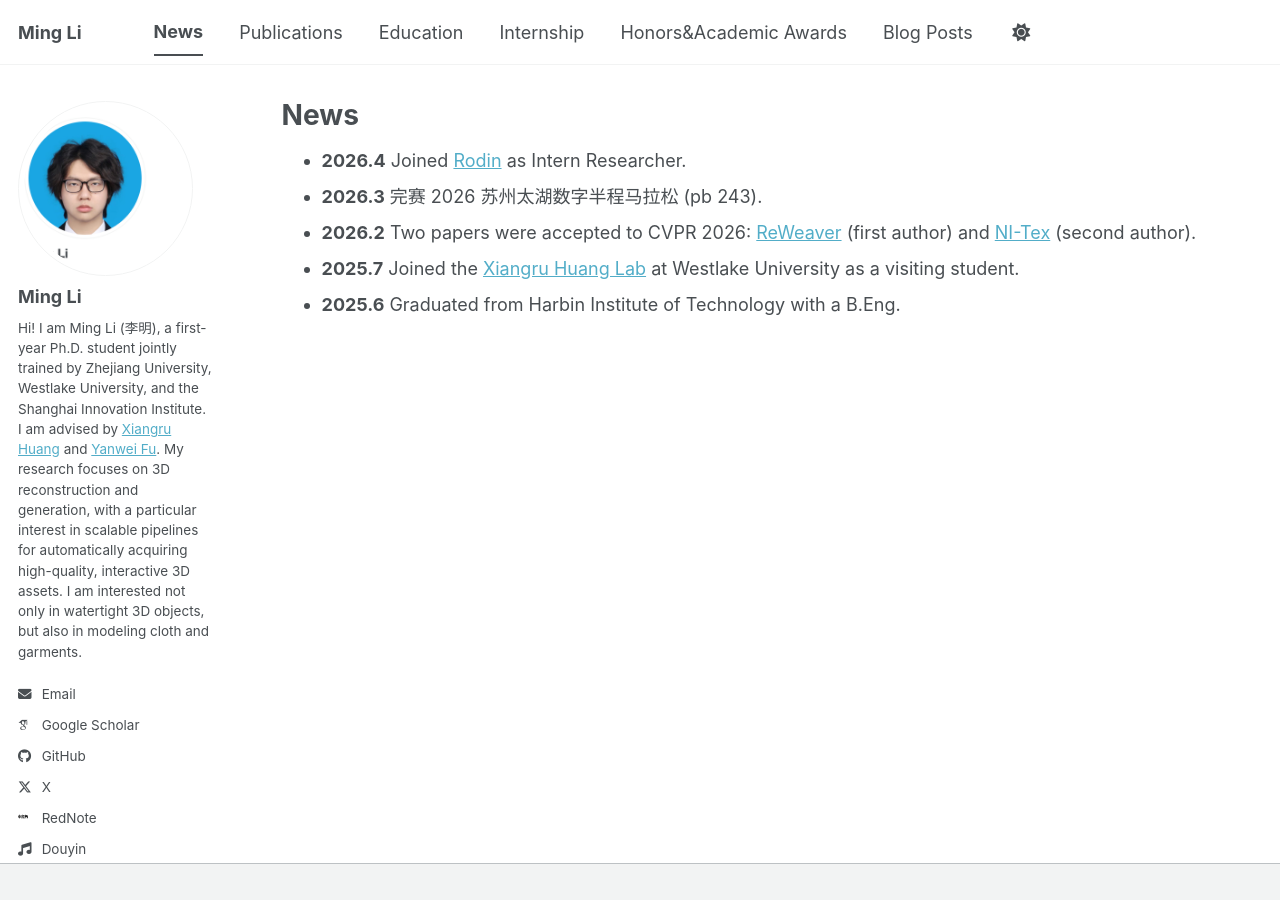
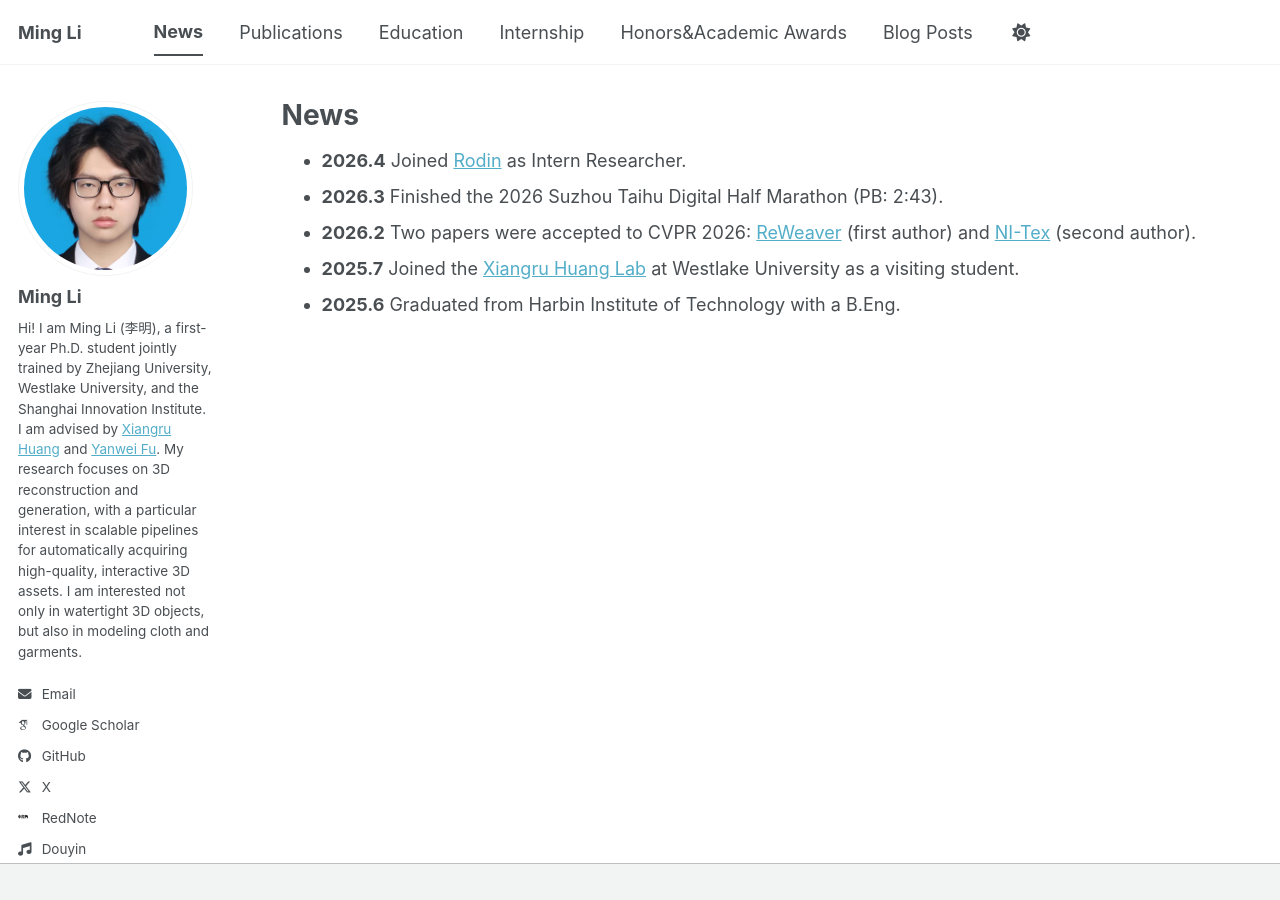
Before and after one commit to SII-LiMing/SII-LiMing.github.io, a Jekyll site: the page built from _pages/talks.html, in a window 1280 px wide. Built offline with Jekyll 4.4.1, drawn with Linux system fonts in a browser that asks for light colours; some web fonts are replaced; a script bundle is joined from its source files by our own code; library files that are not in the unit come from our copies.

Commit message:
Revert avatar and translate news

```diff
--- a/_pages/talks.html
+++ b/_pages/talks.html
@@ -7,7 +7,7 @@ author_profile: true
 
 <ul>
   <li><strong>2026.4</strong> Joined <a href="https://hyper3d.ai/">Rodin</a> as Intern Researcher.</li>
-  <li><strong>2026.3</strong> 完赛 2026 苏州太湖数字半程马拉松 (pb 243).</li>
+  <li><strong>2026.3</strong> Finished the 2026 Suzhou Taihu Digital Half Marathon (PB: 2:43).</li>
   <li><strong>2026.2</strong> Two papers were accepted to CVPR 2026: <a href="https://arxiv.org/abs/2601.16672">ReWeaver</a> (first author) and <a href="https://arxiv.org/abs/2511.18765">NI-Tex</a> (second author).</li>
   <li><strong>2025.7</strong> Joined the <a href="https://rcif.westlake.edu.cn/rcdw/wlcls_2159/pi_2160/202503/t20250323_53628.shtml">Xiangru Huang Lab</a> at Westlake University as a visiting student.</li>
   <li><strong>2025.6</strong> Graduated from Harbin Institute of Technology with a B.Eng.</li>
```
Also changed, not shown: images/profile.jpg.
